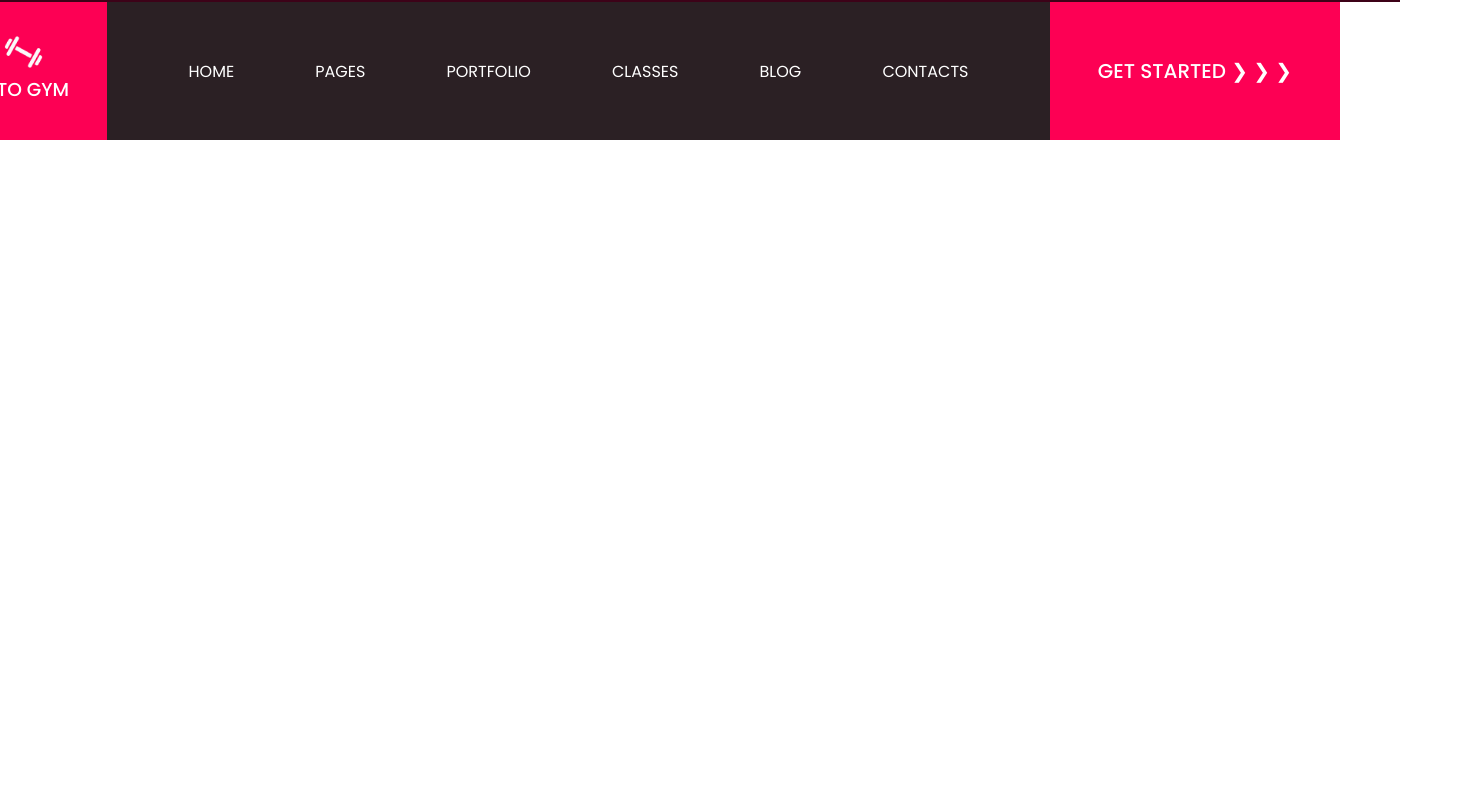
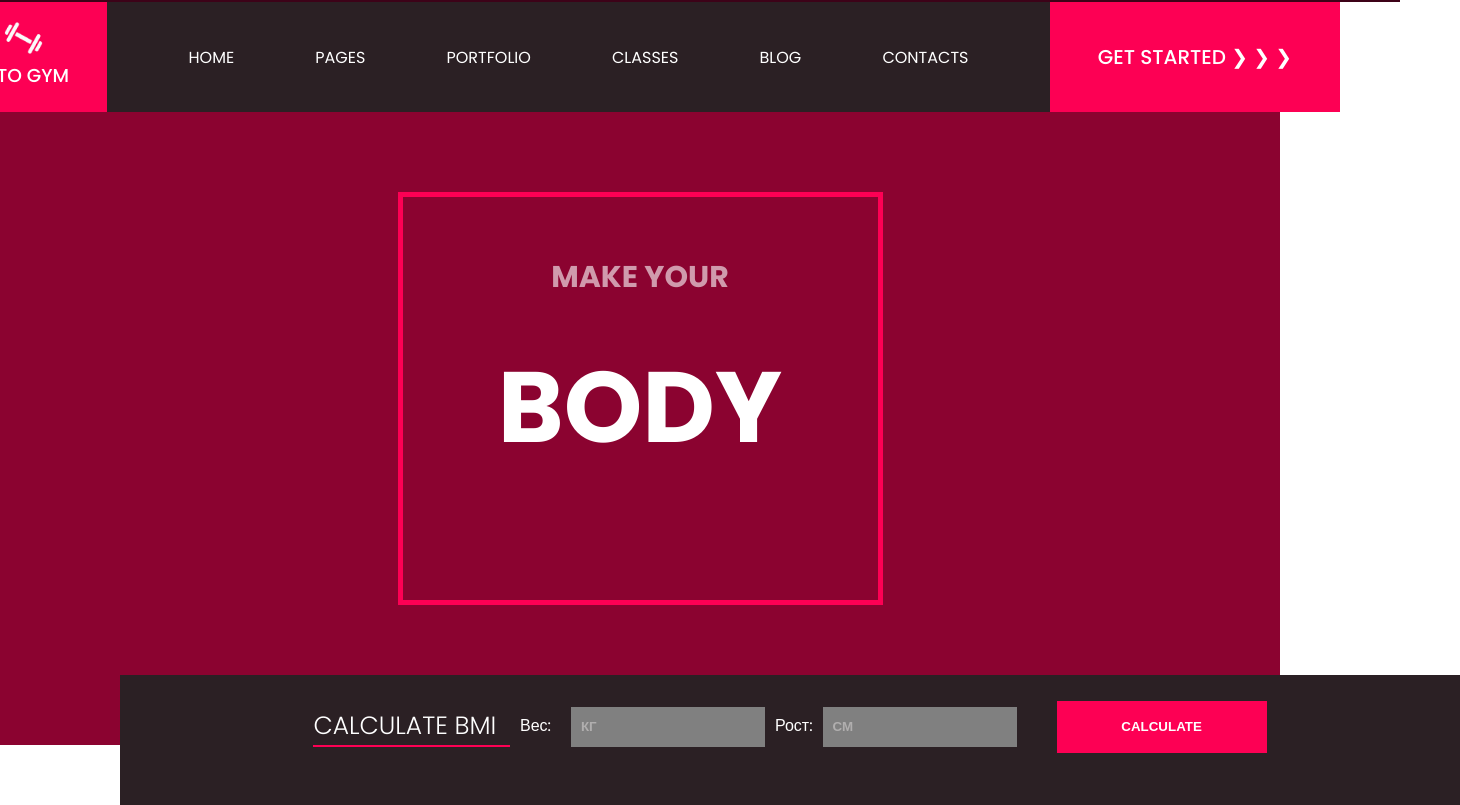
Before and after one commit to shishanee/IntoGym-Front, a React (Vite) app: page / in a window 1280 px wide. Shown: the part 75-880 px from the top of the page, 1460 px wide, since content can reach past the window. Before the commit the page ends 800 px from the top, so only its background shows below. Built offline with nearby package versions, Linux system fonts and the light colour scheme.

Commit message:
calculate

```diff
--- a/src/App.tsx
+++ b/src/App.tsx
@@ -3,12 +3,14 @@ import "./App.css";
 import SignIn from "./components/Sign/SignIn";
 import SignUp from "./components/Sign/SignUp";
 import Header from "./components/Header/Header";
+import HomePage from "./components/HomePage/HomePage";
 
 function App() {
   return (
     <>
       <Header />
       <Routes>
+        <Route path="/" element={<HomePage/>} />
         <Route path="/login" element={<SignIn />} />
         <Route path="/register" element={<SignUp />} />
       </Routes>
--- a/src/components/Header/Header.module.scss
+++ b/src/components/Header/Header.module.scss
@@ -42,7 +42,7 @@
     background: #fd0054;
     color: #ffffff;
     width: 200px;
-    height: 138px;
+    height: 110px;
     display: flex;
     align-items: center;
     flex-direction: column;
@@ -60,7 +60,7 @@
     justify-content: space-evenly;
     width: 1126px;
     background: #2b2024;
-    height: 138px;
+    height: 110px;
     align-items: center;
     a {
       text-decoration: none;
@@ -71,13 +71,12 @@
     }
     a:focus {
       border-bottom: 2px solid #ffffff;
-
     }
   }
   .join {
     background: #fd0054;
     width: 347px;
-    height: 138px;
+    height: 110px;
     display: flex;
     align-items: center;
     justify-content: center;
--- a/src/components/Header/Header.tsx
+++ b/src/components/Header/Header.tsx
@@ -54,7 +54,7 @@ const Header = () => {
             <h3>INTO GYM</h3>
           </div>
           <div className={styles.navbar}>
-            <Link to={"#"}>HOME</Link>
+            <Link to={"/"}>HOME</Link>
             <Link to={"#"}>PAGES</Link>
             <Link to={"#"}>PORTFOLIO</Link>
             <Link to={"#"}>CLASSES</Link>
--- /dev/null
+++ b/src/components/HomePage/HomePage.module.scss
@@ -0,0 +1,88 @@
+.centerBlock {
+  display: flex;
+  flex-direction: column;
+  border: 5px solid #fd0054;
+  align-items: center;
+  line-height: 0;
+  color: #ffffff;
+  width: 475px;
+  height: 403px;
+  h3 {
+    margin-top: 80px;
+    font-size: 30px;
+    color: #ffffff99;
+  }
+  p {
+    font-size: 100px;
+    font-weight: 700;
+  }
+}
+
+.body {
+  display: flex;
+  justify-content: center;
+  align-items: center;
+  padding-top: 80px;
+  background: #8b0330;
+  padding-bottom: 140px;
+  position: relative;
+}
+
+.calculate {
+  display: flex;
+  align-items: center;
+  justify-content: space-evenly;
+  button {
+    background: #fd0054;
+    color: #ffffff;
+    border: none;
+    font-weight: 600;
+    width: 210px;
+    height: 52px;
+    cursor: pointer;
+    margin-left: 40px;
+  }
+  p {
+    font-weight: 300;
+    border-bottom: 2px solid #fd0054;
+    font-size: 25px;
+    color: #ffffff;
+  }
+  input {
+    padding: 5px;
+    border: none;
+    background: grey;
+    height: 30px;
+    padding-left: 10px;
+    font-weight: 700;
+    color: #ffffff;
+  }
+  input:placeholder-shown {
+    font-weight: 700;
+  }
+  input::-webkit-input-placeholder {
+    color: #b0aeae;
+  }
+  .inputs :first-child {
+    margin-right: 10px;
+  }
+}
+
+.calculateBlock {
+  display: flex;
+  flex-direction: column;
+  display: flex;
+  justify-content: space-evenly;
+  align-items: center;
+  width: 1340px;
+  background: #2b2024;
+  margin: 0 auto;
+  height: 130px;
+  position: absolute;
+  top: 750px;
+  left: 120px;
+  span {
+    padding: 10px;
+    color: #ffffff;
+  }
+}
--- a/src/components/HomePage/HomePage.tsx
+++ b/src/components/HomePage/HomePage.tsx
@@ -1,8 +1,83 @@
+import { useState } from "react";
+import styles from "./HomePage.module.scss";
 
 const HomePage = () => {
+  const [kilogram, setKilogram] = useState("");
+  const [height, setHeight] = useState("");
+  const [result, setResult] = useState("");
+  const [bmi, setBmi] = useState("");
+
+  const changeKilogram = (e) => {
+    setKilogram(e.target.value);
+  };
+
+  const changeHeight = (e) => {
+    setHeight(e.target.value);
+  };
+
+  const handleClick = () => {
+    setResult(Math.round(kilogram / (height * height)));
+    if (result < 16 && result > 18.49) {
+      setBmi("Выраженный дефицит массы тела");
+    }
+    if (result > 16 && result < 18.49) {
+      setBmi("Недостаточная (дефицит) масса тела");
+    }
+    if (result > 18.5 && result < 24.99) {
+      setBmi("Норма");
+    }
+    if (result > 25 && result < 29.99) {
+      setBmi("Избыточная масса тела (предожирение)");
+    }
+    if (result > 30 && result < 34.99) {
+      setBmi("Ожирение первой степени");
+    }
+    if (result > 35 && result < 39.99) {
+      setBmi("Ожирение второй степени");
+    }
+    if (result > 40) {
+      setBmi("	Ожирение третьей степени (морбидное)");
+    }
+  };
+
   return (
-    <div></div>
-  )
-}
+    <div>
+      <div className={styles.body}>
+        <div className={styles.centerBlock}>
+          <h3>MAKE YOUR</h3>
+          <p>BODY</p>
+        </div>
+      </div>
+      <div className={styles.calculateBlock}>
+        <div className={styles.calculate}>
+          <p>CALCULATE BMI &nbsp;</p>
+          <div className={styles.inputs}>
+            <span>Вес:</span>
+            <input
+              onChange={changeKilogram}
+              value={kilogram}
+              type="number"
+              placeholder="КГ"
+            />
+            <span>Рост:</span>
+            <input
+              onChange={changeHeight}
+              value={height}
+              type="number"
+              placeholder="СМ"
+            />
+          </div>
+          <button
+            onClick={handleClick}
+            disabled={height.length === 0 && kilogram.length === 0}
+          >
+            CALCULATE
+          </button>
+        </div>
+        <span>{bmi}</span>
+      </div>
+    </div>
+  );
+};
 
-export default HomePage
+export default HomePage;
```
